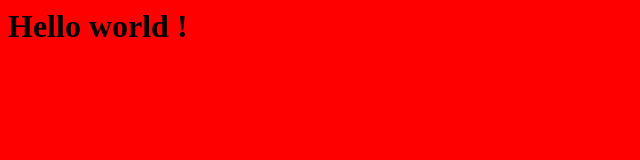
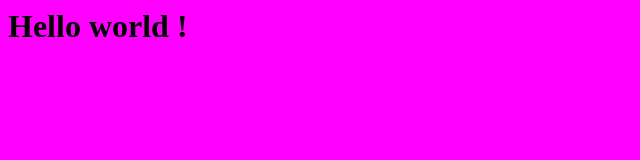
Before and after one commit to zerglysse/hiroki, a plain HTML site: page index.html in a window 1280 px wide. Shown: the whole page, without its empty margins (0-640 px from the left). Drawn offline with Linux system fonts and the light colour scheme.

Commit message:
pink backround

```diff
--- a/index.html
+++ b/index.html
@@ -2,7 +2,7 @@
 	<head>
 		<style>
 			body {
-				background-color: red;
+				background-color: #ff00ff;
 			}
 		</style>
 	</head>
```
